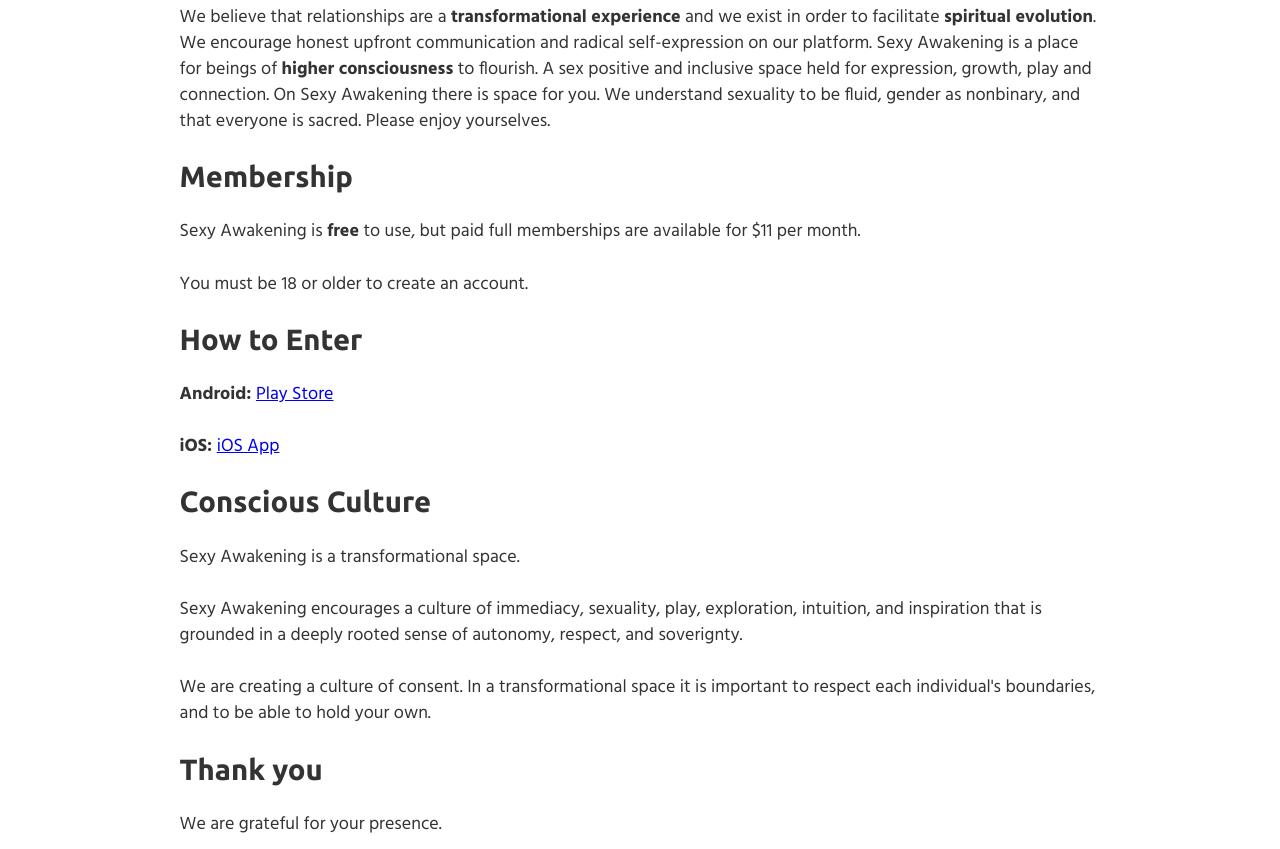
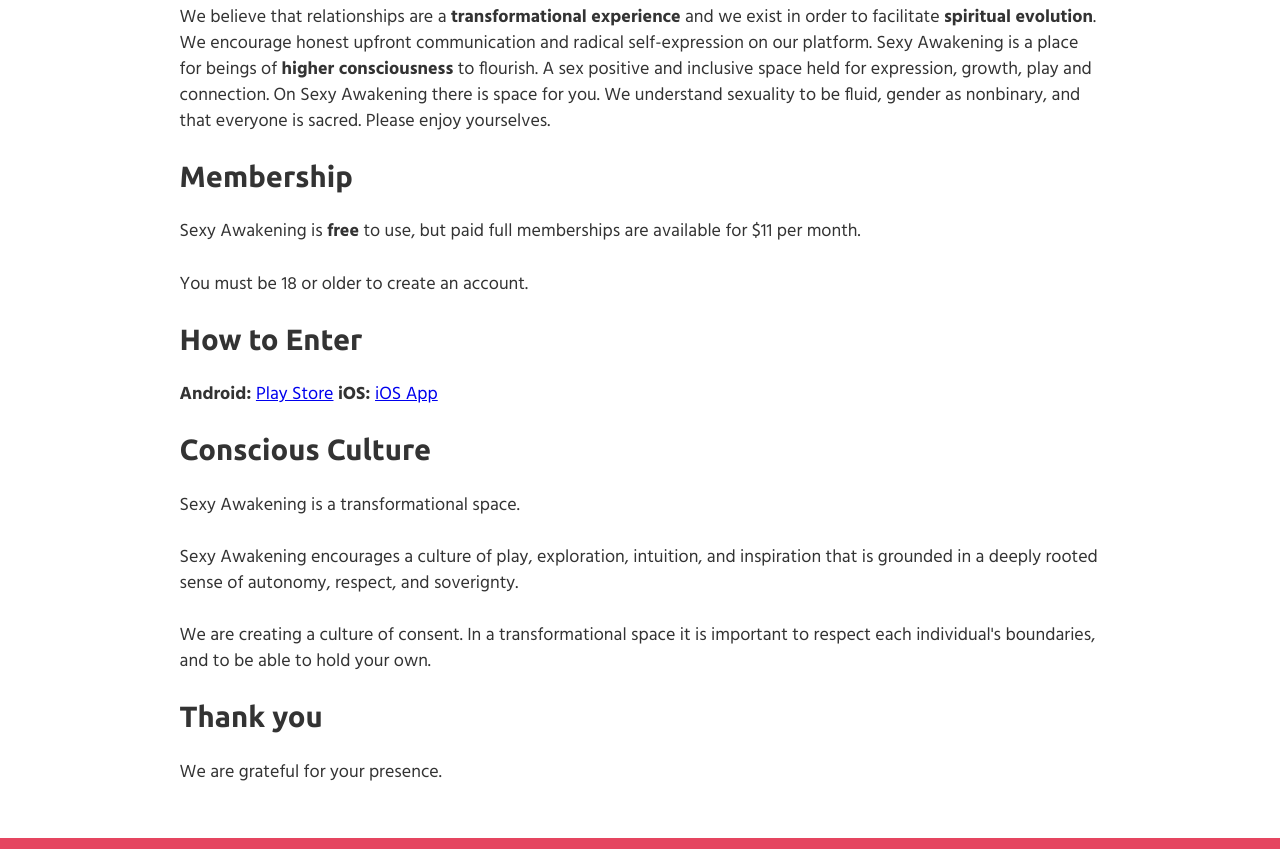
Before and after one commit to russjwells/sexy-awakening-website-2, a Gatsby site: page / in a window 1280 px wide. Shown: the part 372-1221 px from the top of the page. Built offline with nearby package versions, Linux system fonts and the light colour scheme; Gatsby itself is replaced by a stand-in of ours.

Commit message:
more edits

```diff
--- a/src/pages/index.js
+++ b/src/pages/index.js
@@ -17,8 +17,8 @@
     <p>Sexy Awakening is <b>free</b> to use, but paid full memberships are available for $11 per month.</p>
     <p>You must be 18 or older to create an account.</p>
     <h2>How to Enter</h2>
-    <p><b>Android: </b><a href="https://play.google.com/store/apps/details?id=com.DigitalHyperspace.SexyAwakening">Play Store</a></p>
-    <p><b>iOS: </b><a href="https://testflight.apple.com/join/A52QNb4b">iOS App</a> </p>
+    <p><b>Android: </b><a href="https://play.google.com/store/apps/details?id=com.DigitalHyperspace.SexyAwakening">Play Store</a> <b>iOS: </b><a href="https://testflight.apple.com/join/A52QNb4b">iOS App</a> </p>
+
     {
       //<p> <b>Web: </b>Coming Soon </p>
     }
@@ -26,7 +26,7 @@
     {/*<p>iPhone users download the app <a href="https://testflight.apple.com/join/A52QNb4b">here</a>. Android users can download the App in the <a href="https://play.google.com/store/apps/details?id=com.DigitalHyperspace.SexyAwakening">Play Store.</a></p>*/}
     <h2>Conscious Culture</h2>
     <p>Sexy Awakening is a transformational space.</p>
-    <p>Sexy Awakening encourages a culture of immediacy, sexuality, play, exploration, intuition, and inspiration that is grounded in a deeply rooted sense of autonomy, respect, and soverignty.</p>
+    <p>Sexy Awakening encourages a culture of play, exploration, intuition, and inspiration that is grounded in a deeply rooted sense of autonomy, respect, and soverignty.</p>
     <p>We are creating a culture of consent. In a transformational space it is important to respect each individual's boundaries, and to be able to hold your own.</p>
     {
       //<h2>Support Us</h2>
```
